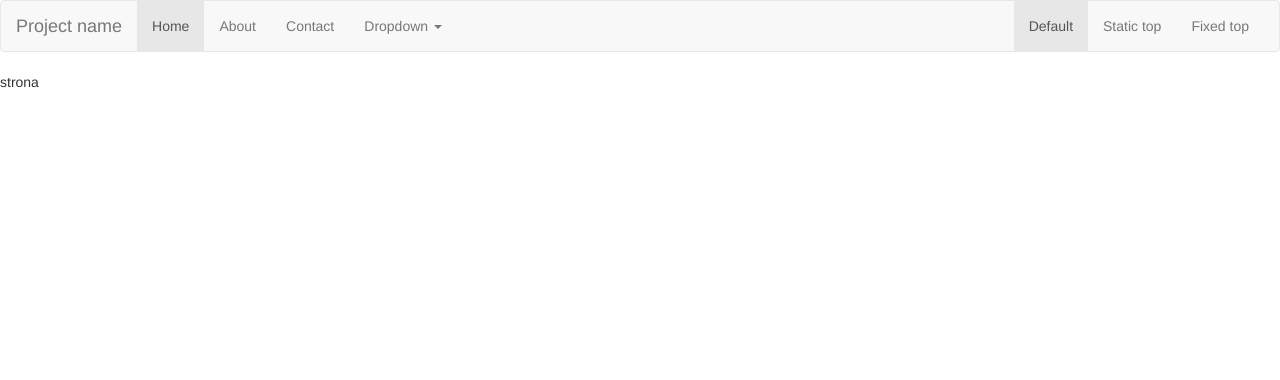
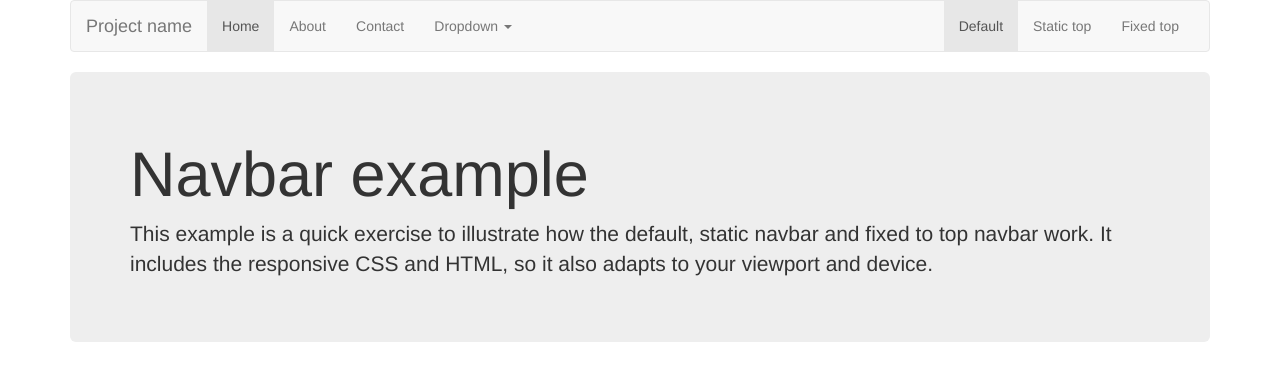
Before and after one commit to 204Constie/celcel, a website: page app/views/strona.html in a window 1280 px wide. Drawn offline with nearby package versions, Linux system fonts and the light colour scheme.

Commit message:
add jumbotron

```diff
--- a/app/views/strona.html
+++ b/app/views/strona.html
@@ -9,6 +9,9 @@
 <body>
 
 
+<div class="container">
+
+ <!-- Static navbar -->
  <nav class="navbar navbar-default">
    <div class="container-fluid">
      <div class="navbar-header">
@@ -47,10 +50,14 @@
    </div><!--/.container-fluid -->
  </nav>
 
+ <!-- Main component for a primary marketing message or call to action -->
+ <div class="jumbotron">
+   <h1>Navbar example</h1>
+   <p>This example is a quick exercise to illustrate how the default, static navbar and fixed to top navbar work. It includes the responsive CSS and HTML, so it also adapts to your viewport and device.</p>
 
+ </div>
 
-
-<p>strona</p>
+</div>
 
 
 
```
Also changed, not shown: app/index.html (+11 -2 lines), app/views/faq.html (+15 -6 lines). Lines whose indentation alone changed are shown as unchanged.
